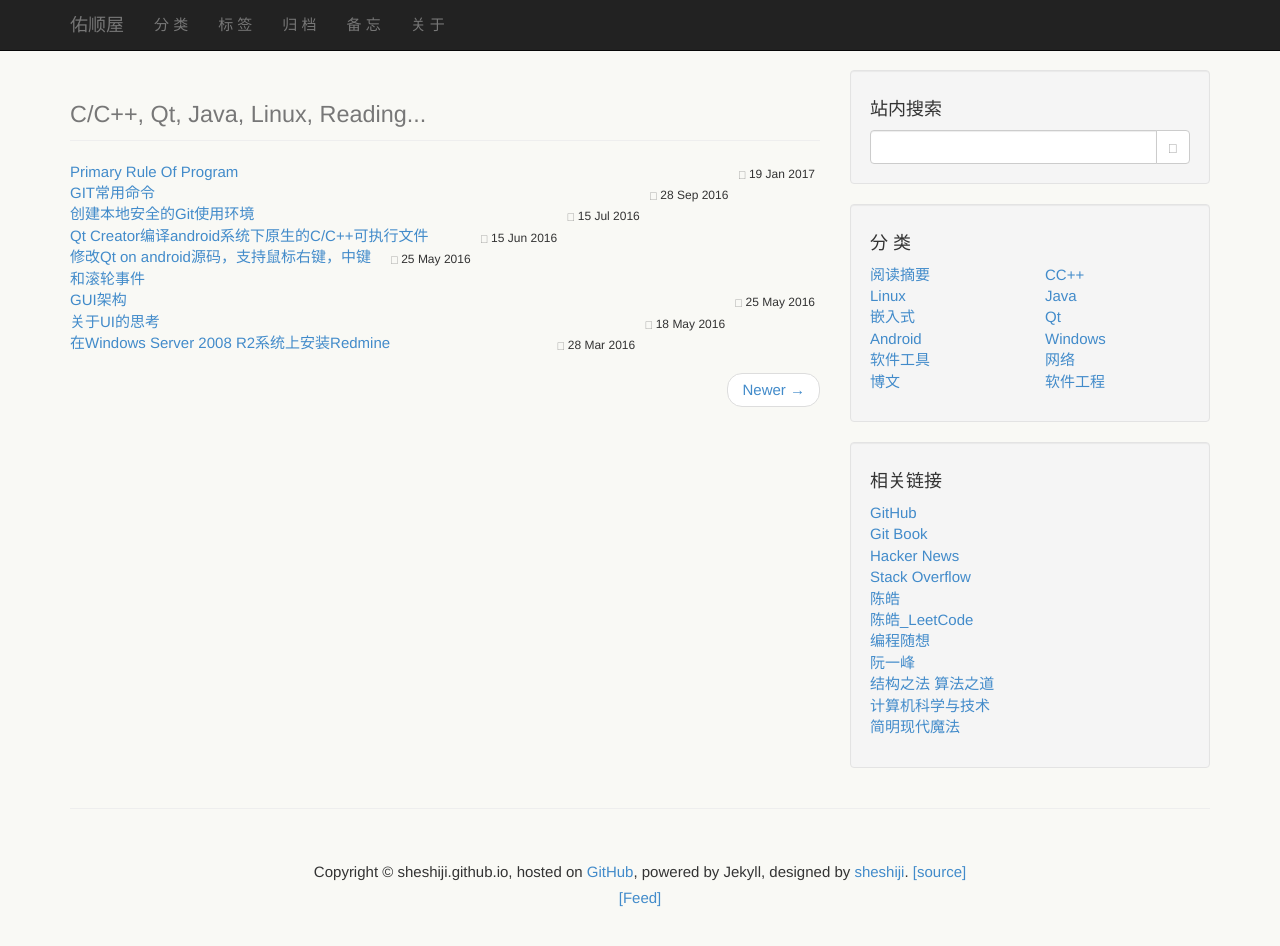
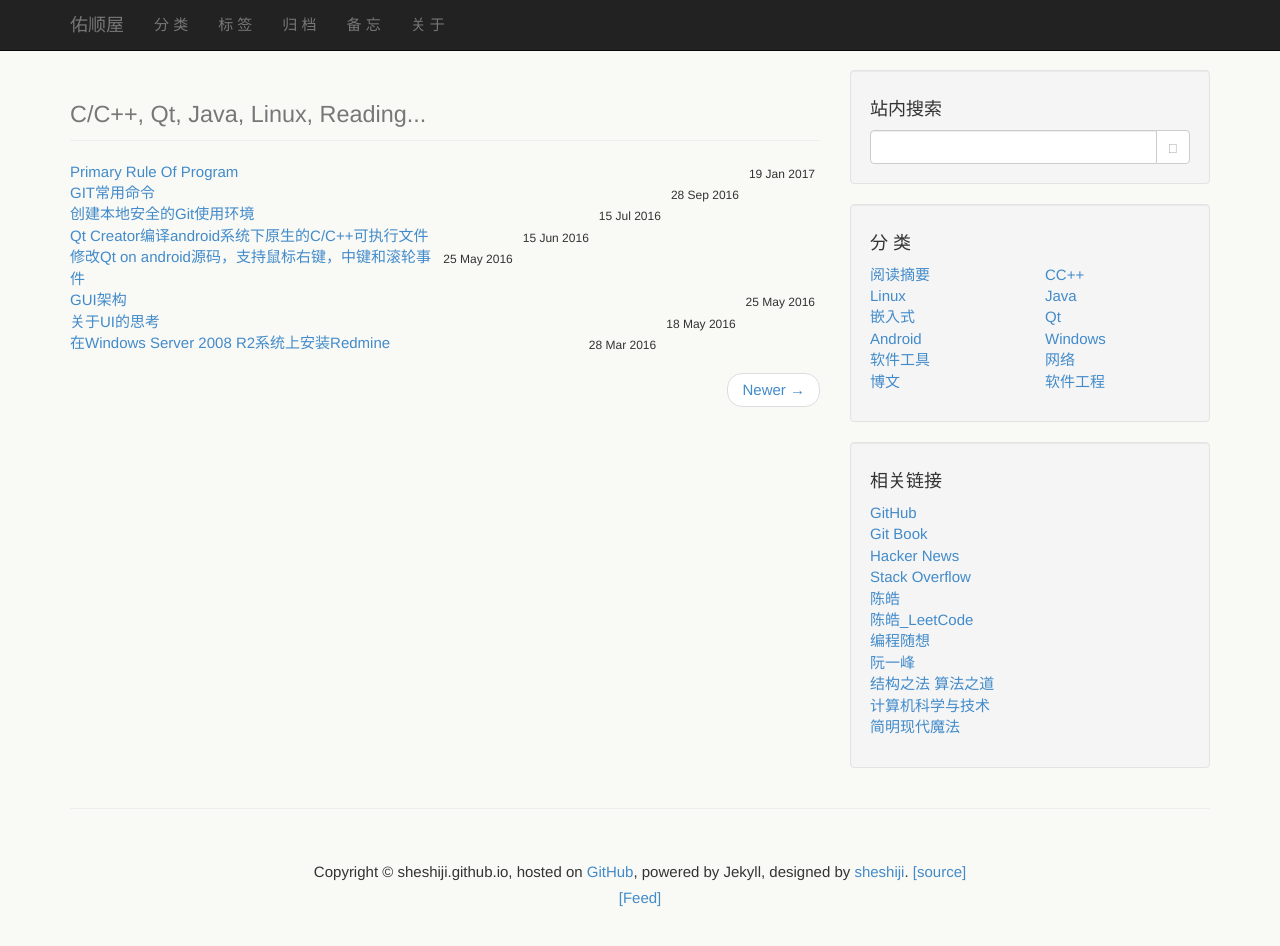
Before and after one commit to sheshiji/sheshiji.github.io, a Jekyll site: the page built from index.html, in a window 1280 px wide and 971 px high. Shown: the top 946 px of the window. Built offline with Jekyll 4.4.1, drawn with Linux system fonts in a browser that asks for light colours; Markdown is read by kramdown in place of the engine named in the settings; the list of posts is cut into pages by our own code; comment, search, counter and statistics services are not loaded.

Commit message:
update index

```diff
--- a/index.html
+++ b/index.html
@@ -10,7 +10,6 @@
 <!-- Loop output paged posts -->
 {% for post in paginator.posts %}
   <div class="post-date">
-	<span class="glyphicon glyphicon-time"></span>
 	{{ post.date | date_to_string }}
   </div>
   <a href="{{ post.url }}">
```
